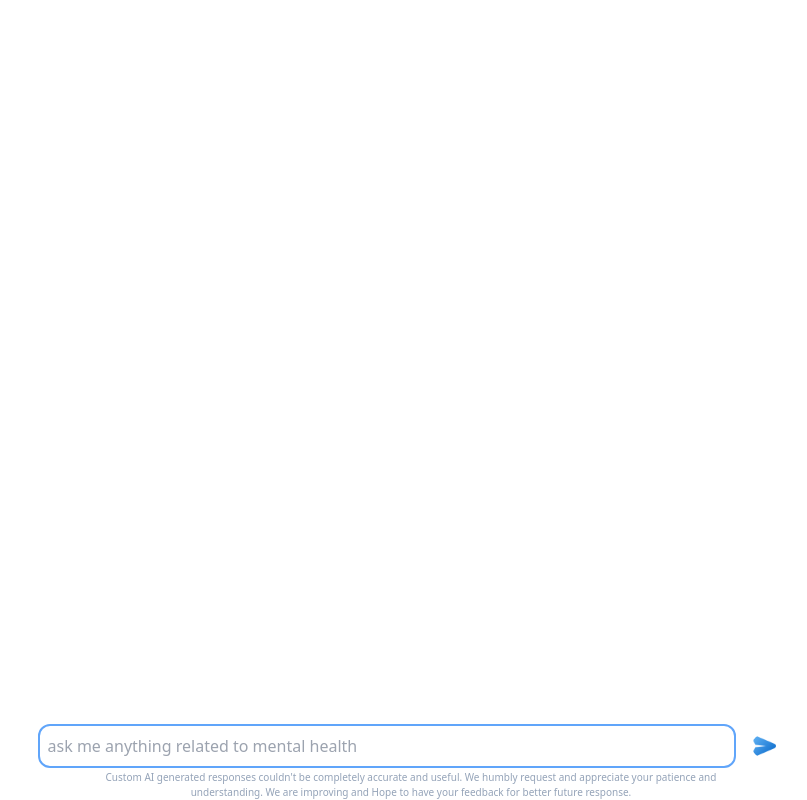
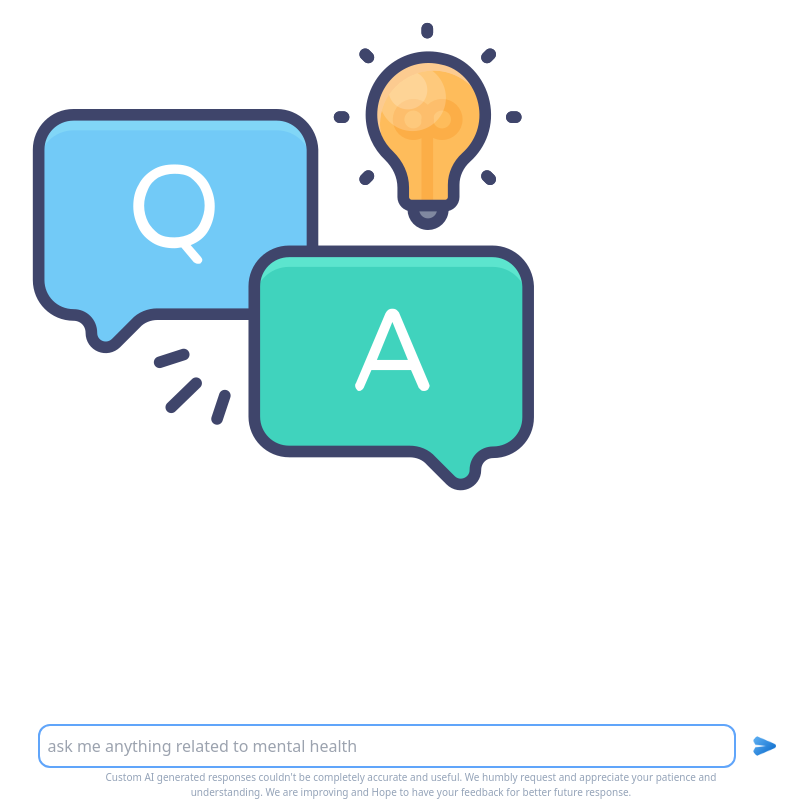
Before and after one commit to pankajkoree/dmhiw, a Next.js app: page /custom-pro-version in a window 1280 px wide. Shown: the whole page, without its empty margins (229-1036 px from the left). Built offline with nearby package versions, Linux system fonts and the light colour scheme.

Commit message:
custom page

```diff
--- a/src/app/custom-pro-version/page.tsx
+++ b/src/app/custom-pro-version/page.tsx
@@ -50,6 +50,10 @@ const PremiumFeature = () => {
     <div className="relative flex flex-col">
       {/* response div */}
       <div className="relative flex flex-col w-[60%] left-[20%] xl:gap-4 gap-2 justify-center">
+        {/* to display something when question is not there */}
+        {!question && <Image src={questionIcon} alt="questionIcon" />}
+        {/* to display something when question is not there */}
+
         {question && (
           <div className="relative flex gap-2">
             <Image
@@ -60,6 +64,8 @@ const PremiumFeature = () => {
             <h1 className="relative flex left-0 text-2xl">{question}</h1>
           </div>
         )}
+
+
 
         {answer && <TextGenerateEffect words={" 👉 " + finalAnswer} />}
       </div>
```
